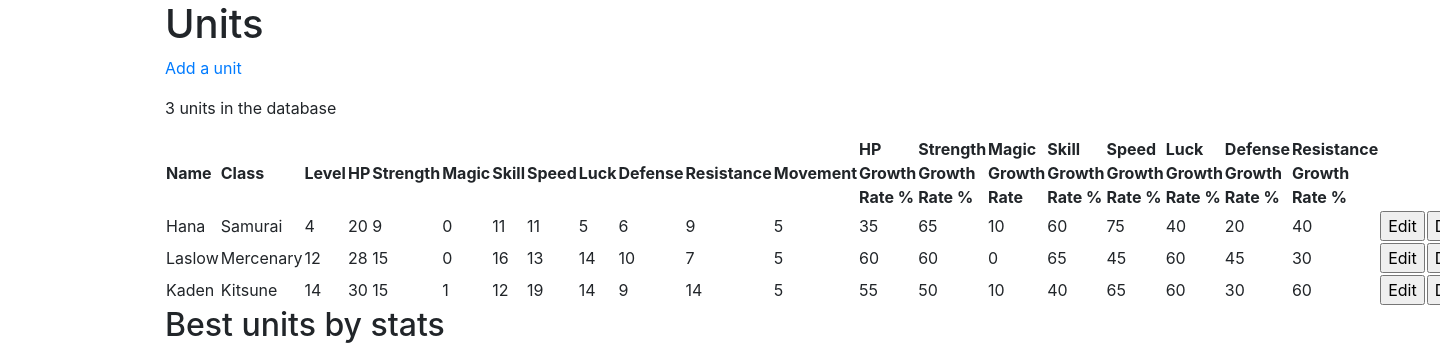
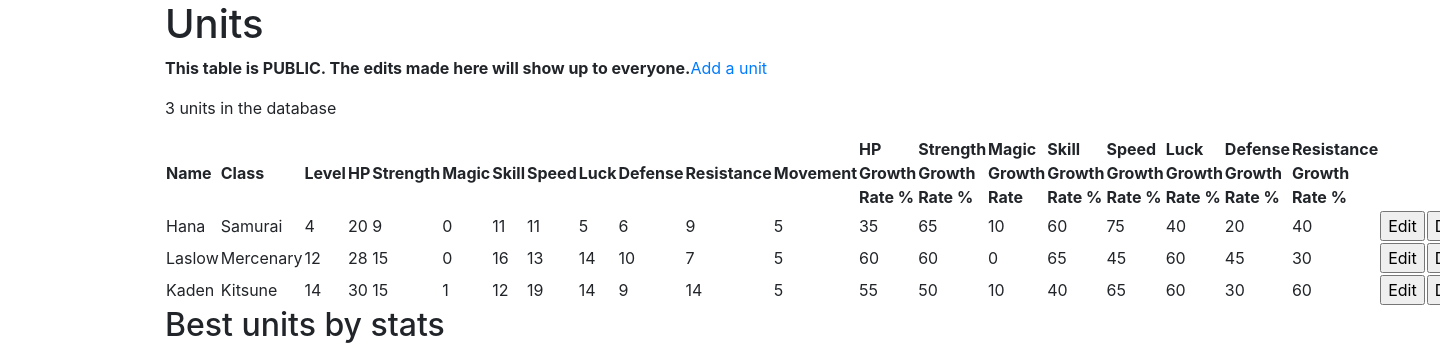
Before and after one commit to JustAGoldeneye/Fire-Emblem-Fates-Unit-Database, a Flask app: page /units in a window 1440 px wide; the page is wider, and only the part inside the window is pictured. Shown: the part 56-409 px from the top of that part. Run offline with Flask 2, Linux system fonts and the light colour scheme; a user stored in the database is signed in; data comes from the database, SQL or seed files in the repository; some libraries are stand-ins or nearby versions.

Commit message:
UI text edits

```diff
--- a/application/templates/units/list.html
+++ b/application/templates/units/list.html
@@ -5,12 +5,14 @@
     <h1>Units</h1>
   {% if current_user.is_authenticated %}
     {% if current_user.is_admin %}
+      <b>This table is PUBLIC. The edits made here will show up to everyone.</b>
       <a href="{{ url_for('units_form') }} ">Add a unit</a>
     {% else %}
-      <b>You need adiministrator rights to edit this table.</b>
+      <b>This table is PUBLIC.</b>
+      <p>You need adiministrator rights to edit a PUBLIC table.</p>
     {% endif %}
   {% else %}
-    <b>Log in as an adiministrator to edit edit this table.</b>
+    <p>Log in as an adiministrator to edit edit a PUBLIC table.</p>
   {% endif %}
     {% if number_of_units is defined %}
     <p></p>
```
